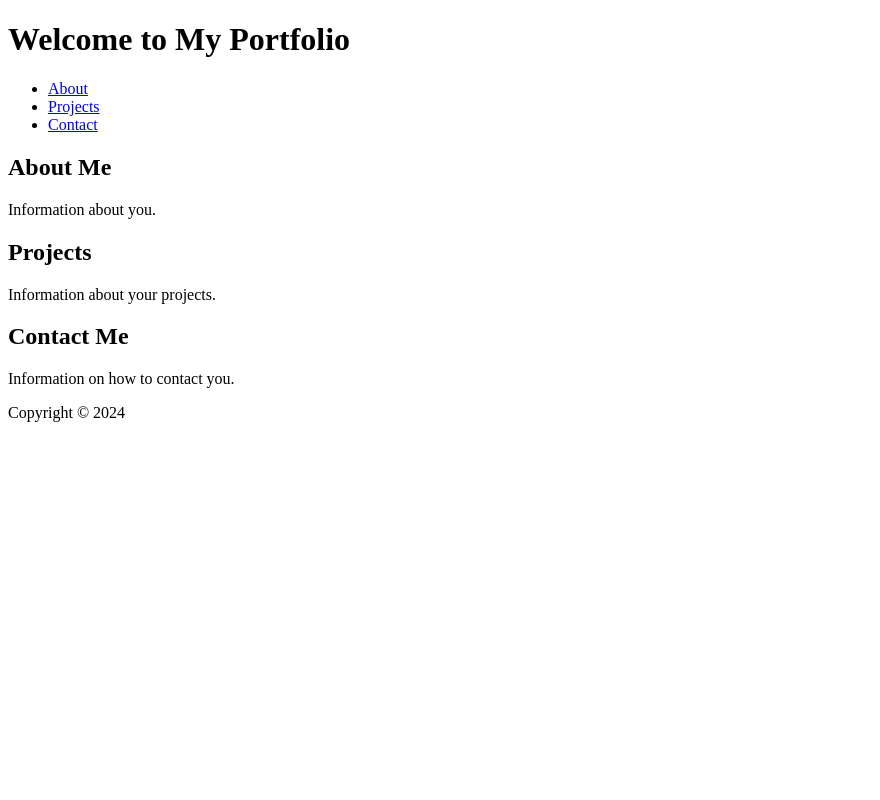
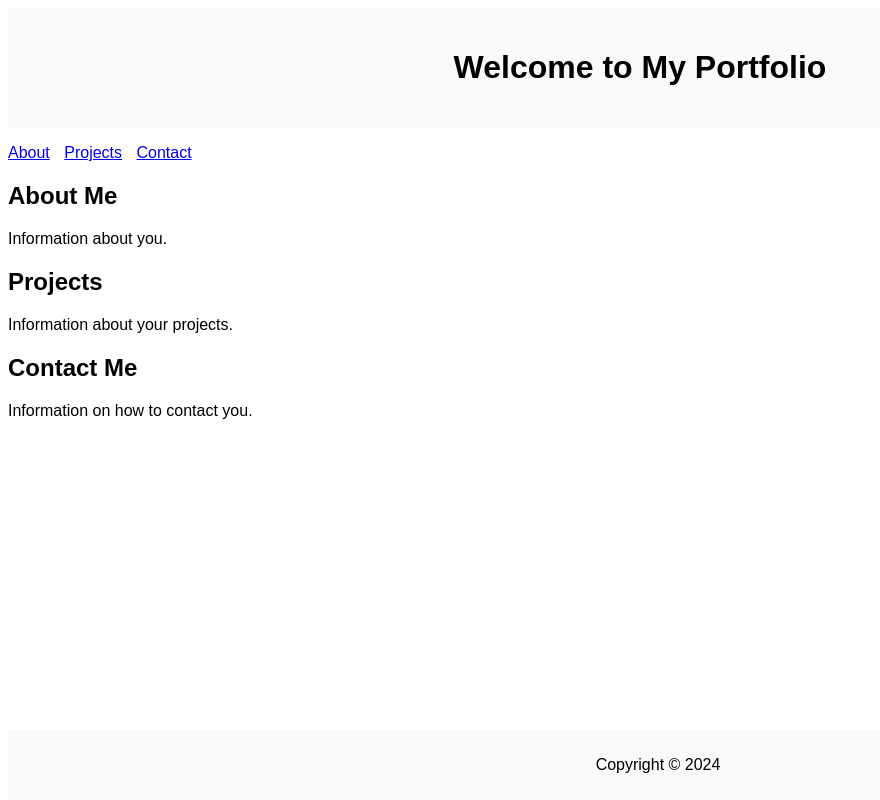
Before and after one commit to gediyaprayag/prayag.github.io, a plain HTML site: page index.html in a window 1280 px wide. Shown: the whole page, without its empty margins (0-880 px from the left). Drawn offline with Linux system fonts and the light colour scheme.

Commit message:
Update styles.css

```diff
--- a/styles.css
+++ b/styles.css
@@ -1,35 +1,28 @@
-<!DOCTYPE html>
-<html>
-<head>
-    <title>iOS Developer Portfolio</title>
-    <link rel="stylesheet" type="text/css" href="styles.css">
-</head>
-<body>
-    <header>
-        <h1>Welcome to My Portfolio</h1>
-    </header>
-    <nav>
-        <ul>
-            <li><a href="#about">About</a></li>
-            <li><a href="#projects">Projects</a></li>
-            <li><a href="#contact">Contact</a></li>
-        </ul>
-    </nav>
-    <section id="about">
-        <h2>About Me</h2>
-        <p>Information about you.</p>
-    </section>
-    <section id="projects">
-        <h2>Projects</h2>
-        <p>Information about your projects.</p>
-    </section>
-    <section id="contact">
-        <h2>Contact Me</h2>
-        <p>Information on how to contact you.</p>
-    </section>
-    <footer>
-        <p>Copyright © 2024</p>
-    </footer>
-    <script src="script.js"></script>
-</body>
-</html>
+/* styles.css */
+body {
+    font-family: Arial, sans-serif;
+}
+header {
+    background-color: #f8f9fa;
+    text-align: center;
+    padding: 20px;
+}
+nav ul {
+    list-style-type: none;
+    padding: 0;
+}
+nav ul li {
+    display: inline;
+    margin-right: 10px;
+}
+section {
+    margin: 20px 0;
+}
+footer {
+    background-color: #f8f9fa;
+    text-align: center;
+    padding: 10px;
+    position: fixed;
+    bottom: 0;
+    width: 100%;
+}
```
